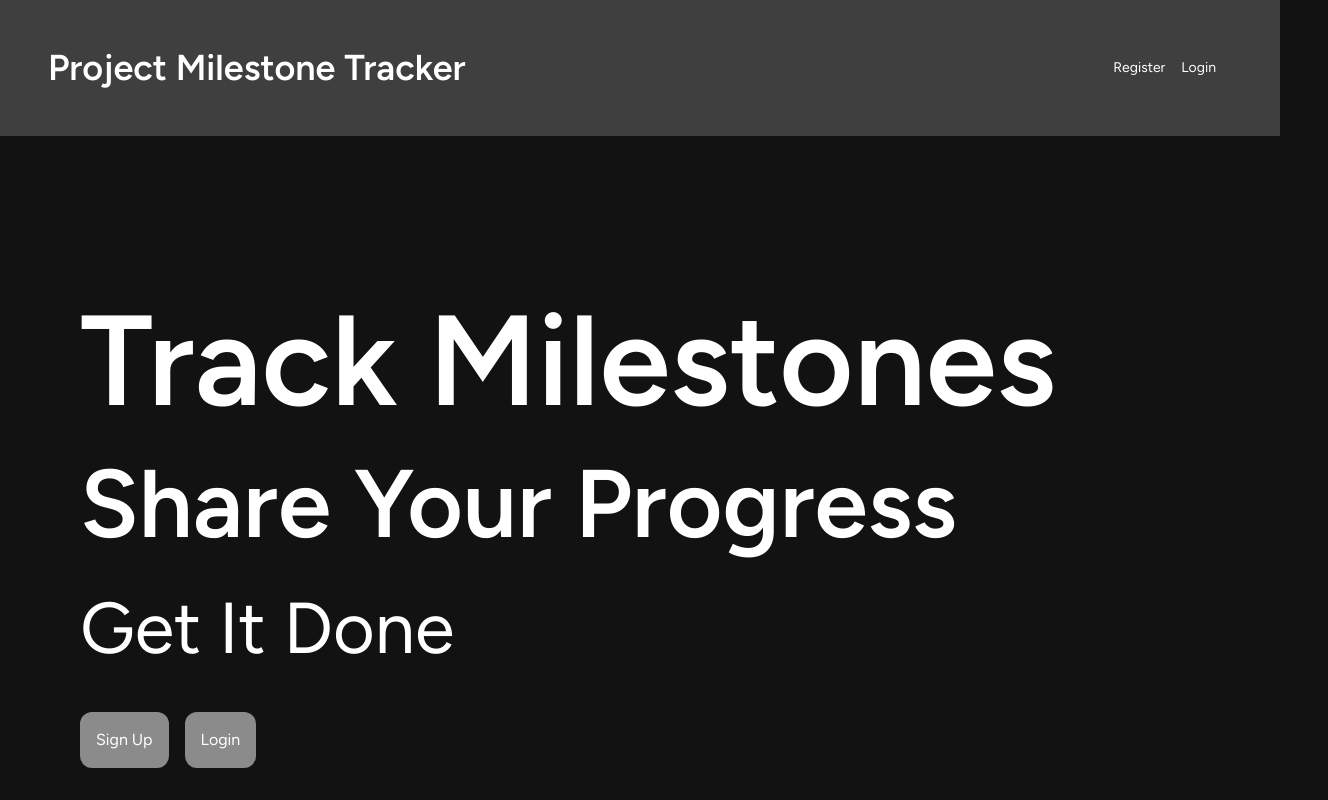
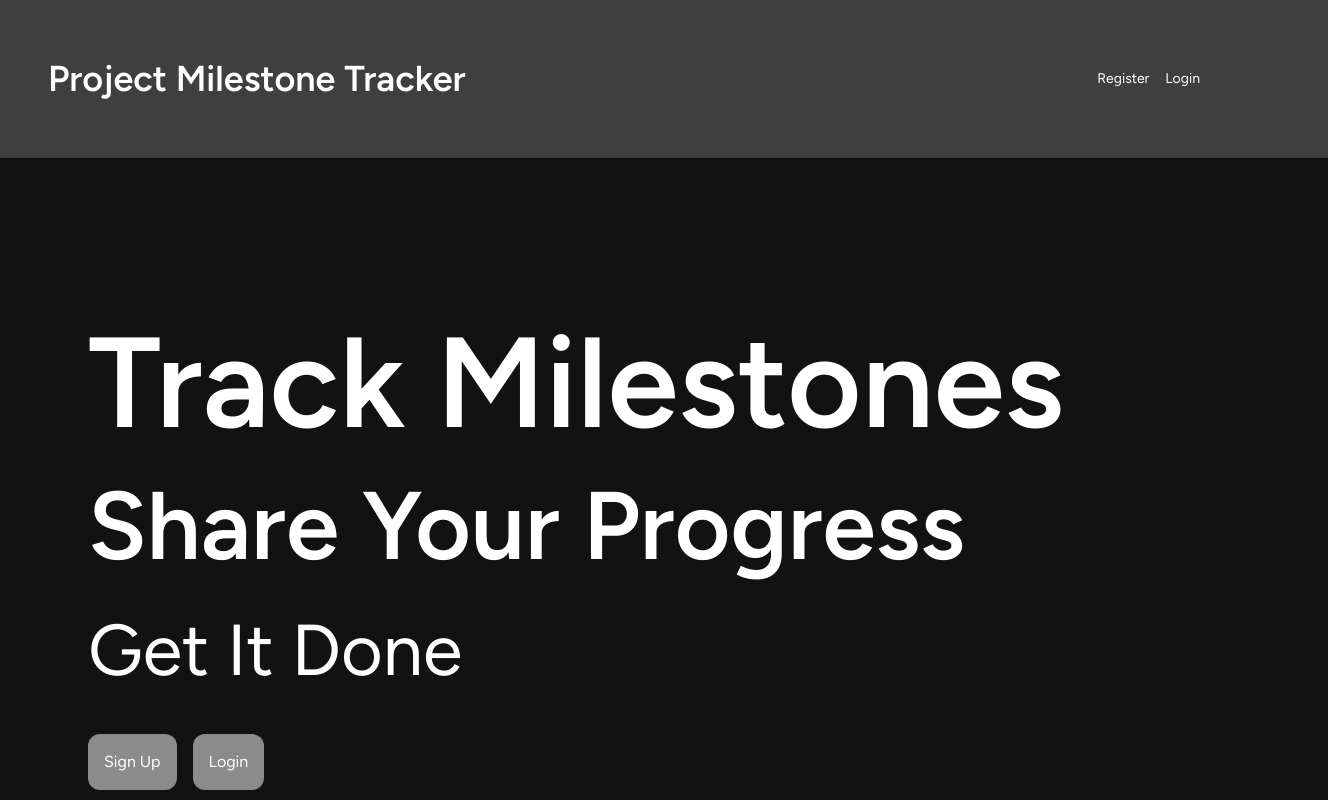
Before and after one commit to TheAndyyManCan/project-milestone-tracker-front-end, an Angular app: page / in a window 1280 px wide. Shown: the top 800 px of the page, 1328 px wide, since content can reach past the window. Built offline with nearby package versions, Linux system fonts and the light colour scheme; no server answers.

Commit message:
Fixed tailwind defaults

```diff
--- a/src/app/header/header.component.css
+++ b/src/app/header/header.component.css
@@ -1,10 +1,11 @@
 .container {
     background-color: var(--dark-300);
-    width: 100vw;
-    max-width: 100%;
+    width: 100%;
     padding: 2rem;
     display: flex;
     justify-content: center;
+    margin-left: -0.5rem;
+    margin-top: -0.5rem;
 }
 
 .title-container {
@@ -15,6 +16,8 @@
     color: white;
     justify-content: flex-start;
     flex-grow: 1;
+    margin-top: auto;
+    margin-bottom: auto;
 }
 
 .title-container:hover {
@@ -28,6 +31,7 @@
     padding: 1.5rem;
     justify-content: flex-end;
     flex-grow: 1;
+    margin-right: 4rem;
 }
 
 .nav-list {
--- a/src/app/projects/milestone/milestone.component.css
+++ b/src/app/projects/milestone/milestone.component.css
@@ -4,6 +4,7 @@
     background-color: var(--dark-300);
     margin-top: 0.5rem;
     align-items: center;
+    border-radius: 0.75rem;
 }
 
 .milestone-title {
--- a/src/styles.css
+++ b/src/styles.css
@@ -1,7 +1,3 @@
-@tailwind base;
-@tailwind components;
-@tailwind utilities;
-
 :root {
     --dark-100: #121212;
     --dark-200: #282828;
@@ -15,10 +11,31 @@ body {
     font-family: figtree;
     color: white;
     background-color: var(--dark-100);
+    font-size: 1rem;
+    line-height: 1.5rem;
 }
 
 body::selection {
     background-color: var(--dark-300);
+}
+
+a {
+    text-decoration: none;
+    color: white;
+}
+
+a:hover {
+    color: var(--dark-600);
+}
+
+button {
+    background-color: transparent;
+    color: white;
+    border: none;
+}
+
+button:hover {
+    cursor: pointer;
 }
 
 .title {
```
